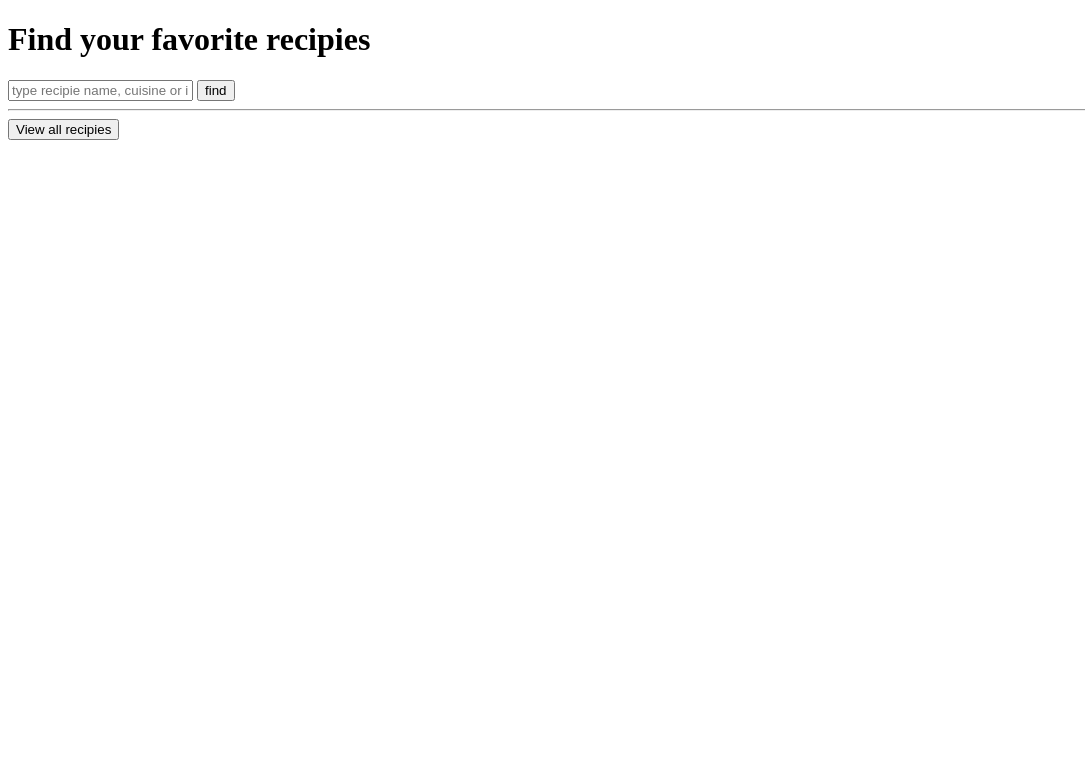
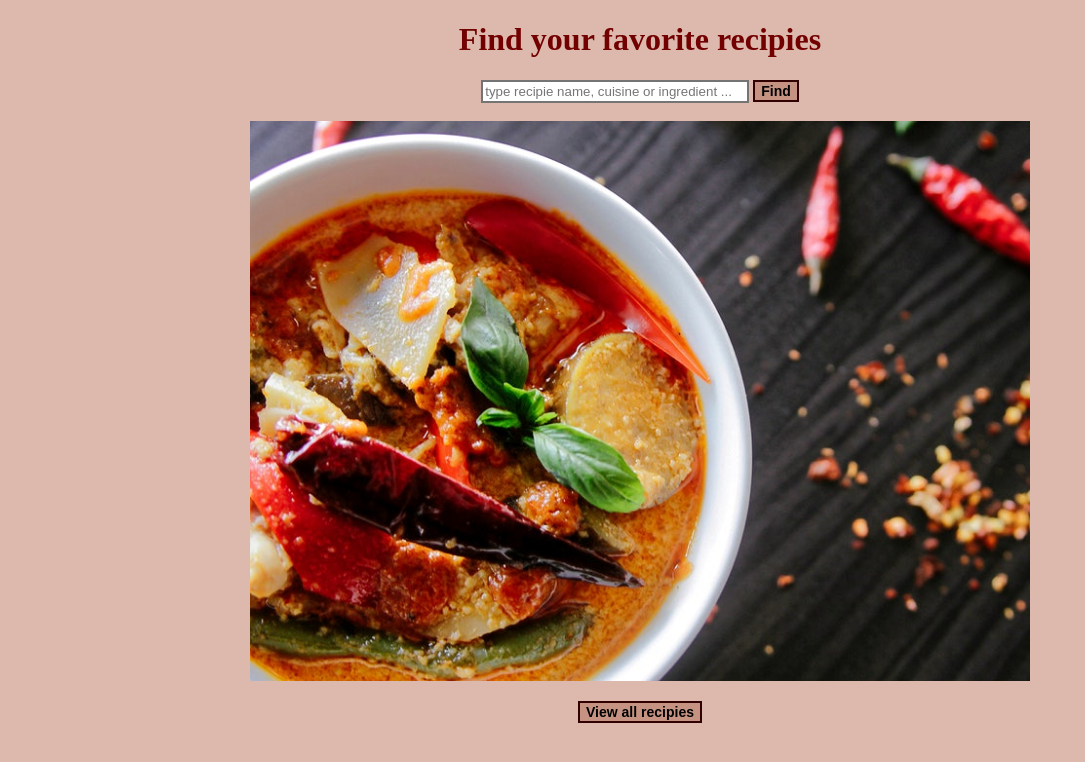
Before and after one commit to WWWCourses/RecipiesApp_Eli, a plain HTML site: page index.html in a window 1280 px wide. Shown: the whole page, without its empty margins (0-1085 px from the left). Drawn offline with Linux system fonts and the light colour scheme.

Commit message:
update css

```diff
--- a/index.html
+++ b/index.html
@@ -1,16 +1,27 @@
 <!DOCTYPE html>
 <html lang="en">
+
 <head>
     <meta charset="UTF-8">
     <meta name="viewport" content="width=device-width, initial-scale=1.0">
     <title>Recipies App</title>
+    <link rel="stylesheet" href="./styles/RecipiesList.css">
+    <link rel="icon" type="image/x-icon" href="https://www.themealdb.com/images/ingredients/Lime.png">
 </head>
-<body>
+
+<body id="mainPage">
     <h1>Find your favorite recipies</h1>
-    <input type="text" id="recipieInput" placeholder="type recipie name, cuisine or ingredient ...">
-    <button id="find_button">find</button>
-    <hr>
-    <a href="./pages/RecipiesList.html"><button id="ShowAllRecipies">View all recipies</button></a>
+    <div class="searchRecipieCuisineOrIngredient">
+        <input type="text" id="recipieInput" placeholder="type recipie name, cuisine or ingredient ...">
+        <button id="find_button">Find</button>
+    </div>
+    <br>
+    <div class="viewAllRecipies">
+        <img id="mainIMG" src="./images/indexBackground.jpg" alt="backgroundIMG">
+        <br>
+        <a href="./pages/RecipiesList.html"><button id="ShowAllRecipies">View all recipies</button></a>
+    </div>
 
 </body>
+
 </html>
--- a/styles/RecipiesList.css
+++ b/styles/RecipiesList.css
@@ -1,5 +1,9 @@
 body {
     margin: 0;
+}
+
+#mainPage{
+    background-color: rgb(221, 184, 172);
 }
 
 h1 {
@@ -11,9 +15,25 @@ h2{
     font-size: 22px;
 }
 
-.filters {
+.filters, .searchRecipieCuisineOrIngredient, .viewAllRecipies {
     display: flexbox;
     text-align: center;
+}
+
+#recipieInput{
+    width: 260px;
+    height: 17px;
+    border: 2px solid rgb(116, 116, 116);
+    font-family: Arial, Helvetica, sans-serif;
+}
+
+.viewAllRecipies{
+    vertical-align: middle;
+}
+
+#mainIMG{
+    height: 70vh;
+    margin-bottom: 1em;
 }
 
 .filterRestrictions {
@@ -51,3 +71,7 @@ button {
     font-weight: bold;
     font-family: Arial, Helvetica, sans-serif;
 }
+
+button {
+    cursor: pointer;
+}
```
Also changed, not shown: pages/RecipiesList.html (+1 -16 lines), images/indexBackground.jpg (added).
